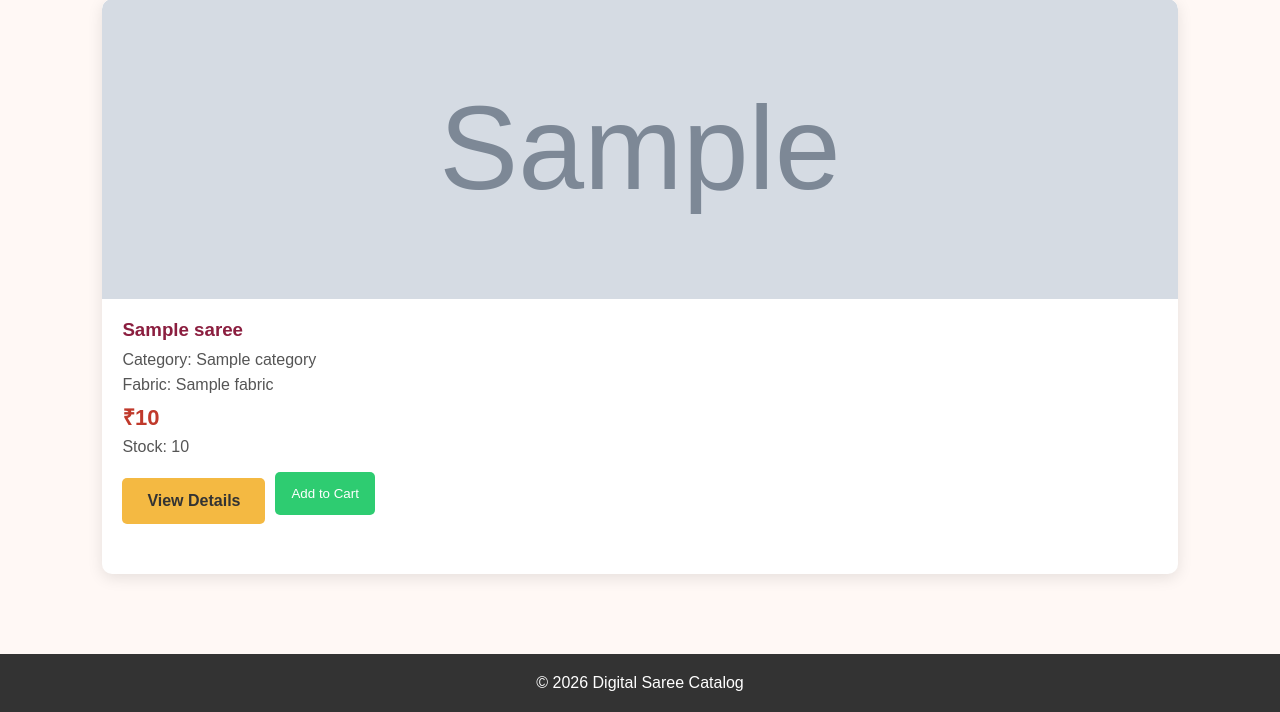
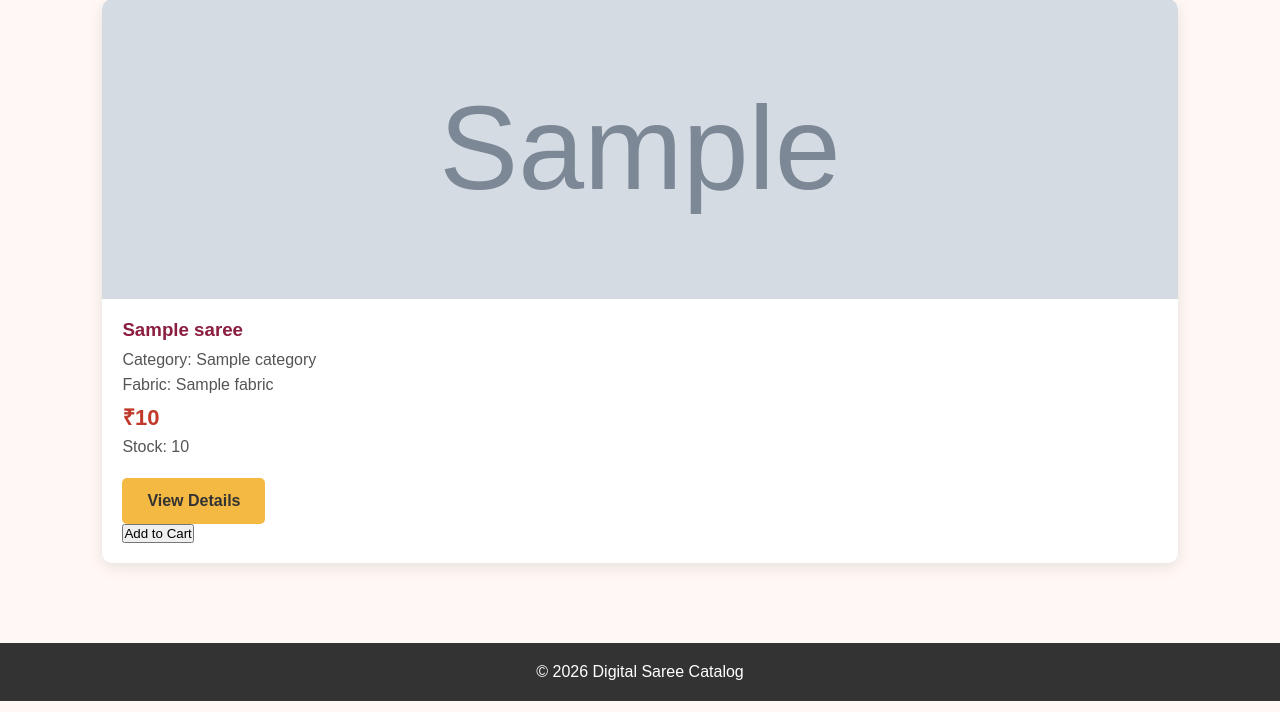
Before and after one commit to Navya1919Sri/Digital-Saree-Catalog-And-Online-Mangement-System, a Flask app: page /catalog in a window 1280 px wide. Shown: the part 302-1014 px from the top of the page. Run offline with Flask 3, Linux system fonts and the light colour scheme; tables that the repository leaves empty hold one stand-in row (values such as "Sample post"); grey boxes marked "Sample" are stand-in pictures; a database or web service that is not in the repository returns one stand-in record (values such as "Sample title"); some libraries are stand-ins or nearby versions.

Commit message:
updated all files

```diff
--- a/static/css/style.css
+++ b/static/css/style.css
@@ -1429,20 +1429,3 @@ footer {
 .remove-btn:hover {
     background-color: #b02a37;
 }
-.btn-group {
-    display: flex;
-    gap: 10px;
-    margin-bottom: 30px;
-    align-items: center;
-}
-.btn-cart {
-    background-color: #2ecc71;
-    color: white;
-    border: none;
-    padding: 14px 16px;
-    border-radius: 5px;
-    cursor: pointer;
-}
-.btn-cart:hover {
-    background-color: #27ae60;
-}
```
Also changed, not shown: templates/admin/edit_saree.html (+11 -0 lines).
